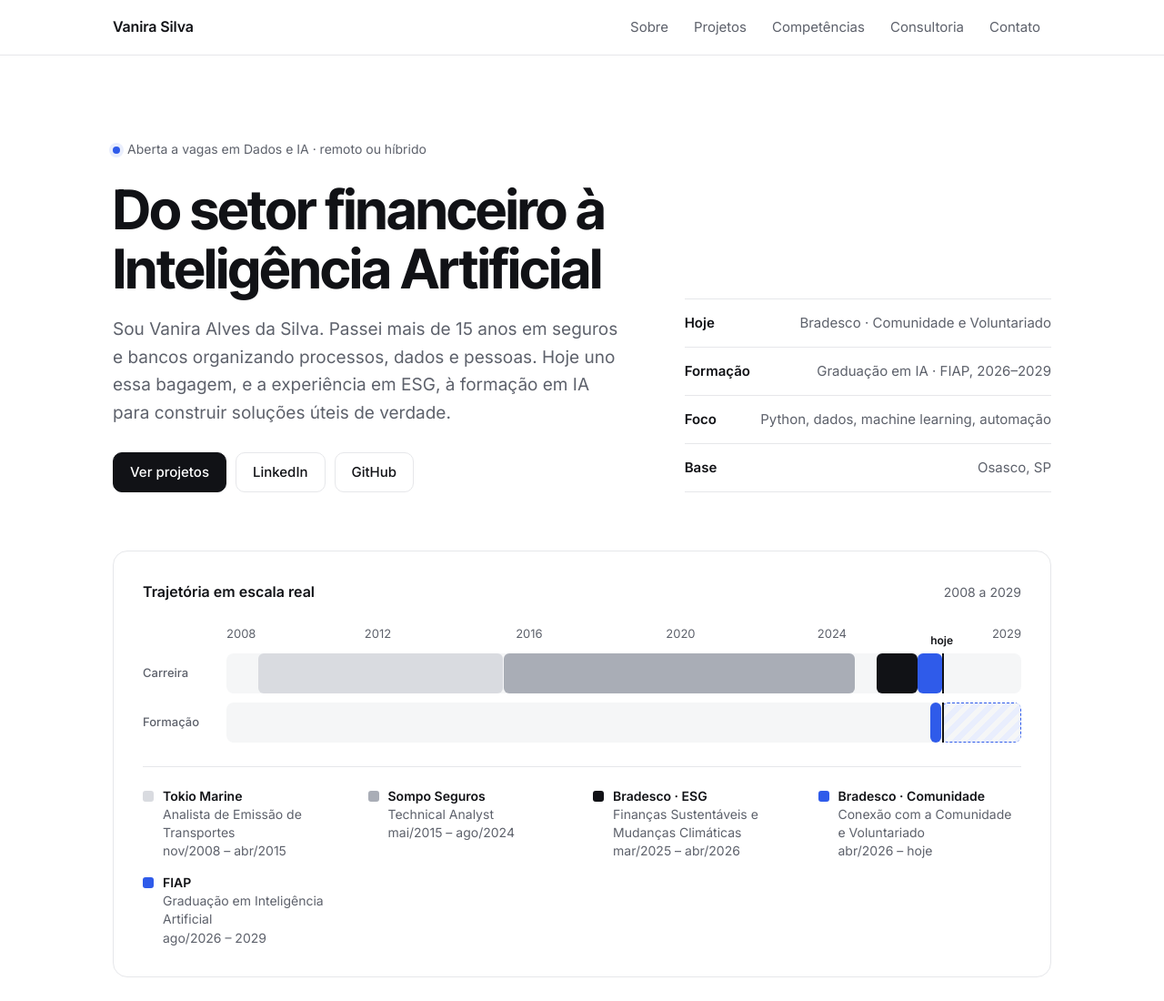
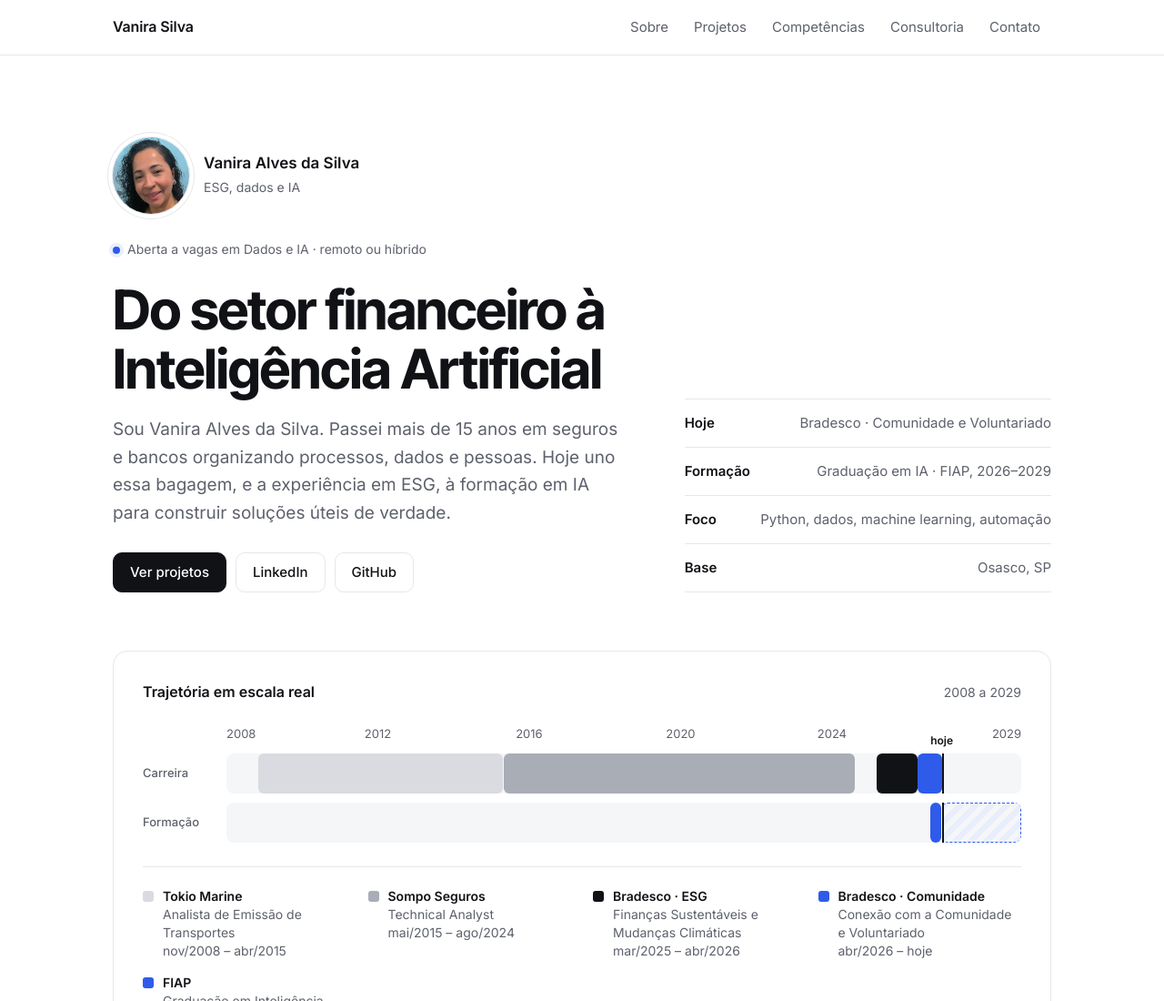
Before and after one commit to VaniraSilva/VaniraSilva.github.io, a plain HTML site: page index.html in a window 1280 px wide. Shown: the top 1100 px of the page at 91% size. Drawn offline with Linux system fonts and the light colour scheme.

Commit message:
Adiciona foto no topo do portfólio
Co-Authored-By: Claude Opus 5.5 <noreply@anthropic.com>
Claude-Session: https://claude.ai/code/session_01PnigWn7868NtP8u2jyiTHr

```diff
--- a/index.html
+++ b/index.html
@@ -45,6 +45,10 @@ nav .wrap{display:flex;align-items:center;justify-content:space-between;gap:16px
 a:focus-visible,button:focus-visible{outline:2px solid var(--blue);outline-offset:2px}
 .hero{padding-top:clamp(48px,7vw,96px);padding-bottom:clamp(40px,5vw,72px)}
 .hero-top{display:grid;grid-template-columns:minmax(0,1.4fr) minmax(0,1fr);gap:clamp(24px,5vw,72px);align-items:end}
+.who{display:flex;align-items:center;gap:16px;margin-bottom:26px}
+.avatar{width:84px;height:84px;border-radius:50%;object-fit:cover;flex:none;box-shadow:0 0 0 1px var(--line),0 0 0 5px var(--bg),0 0 0 6px var(--line)}
+.who b{display:block;font-weight:600;font-size:17px}
+.who span{color:var(--mute);font-size:14px}
 .status{display:inline-flex;align-items:center;gap:8px;font-size:14px;color:var(--mute);margin-bottom:22px}
 .status i{width:8px;height:8px;border-radius:50%;background:var(--blue);box-shadow:0 0 0 4px var(--blue-soft)}
 .hero .lead{margin-top:20px}
@@ -142,6 +146,7 @@ footer .wrap{display:flex;justify-content:space-between;gap:12px;flex-wrap:wrap}
   <div class="wrap">
     <div class="hero-top">
       <div>
+        <div class="who"><img class="avatar" src="foto.jpg" alt="Foto de Vanira Alves da Silva" width="84" height="84"><div><b>Vanira Alves da Silva</b><span>ESG, dados e IA</span></div></div>
         <p class="status"><i></i>Aberta a vagas em Dados e IA · remoto ou híbrido</p>
         <h1>Do setor financeiro à Inteligência Artificial</h1>
         <p class="lead">Sou Vanira Alves da Silva. Passei mais de 15 anos em seguros e bancos organizando processos, dados e pessoas. Hoje uno essa bagagem, e a experiência em ESG, à formação em IA para construir soluções úteis de verdade.</p>
```
Also changed, not shown: foto.jpg (added).
